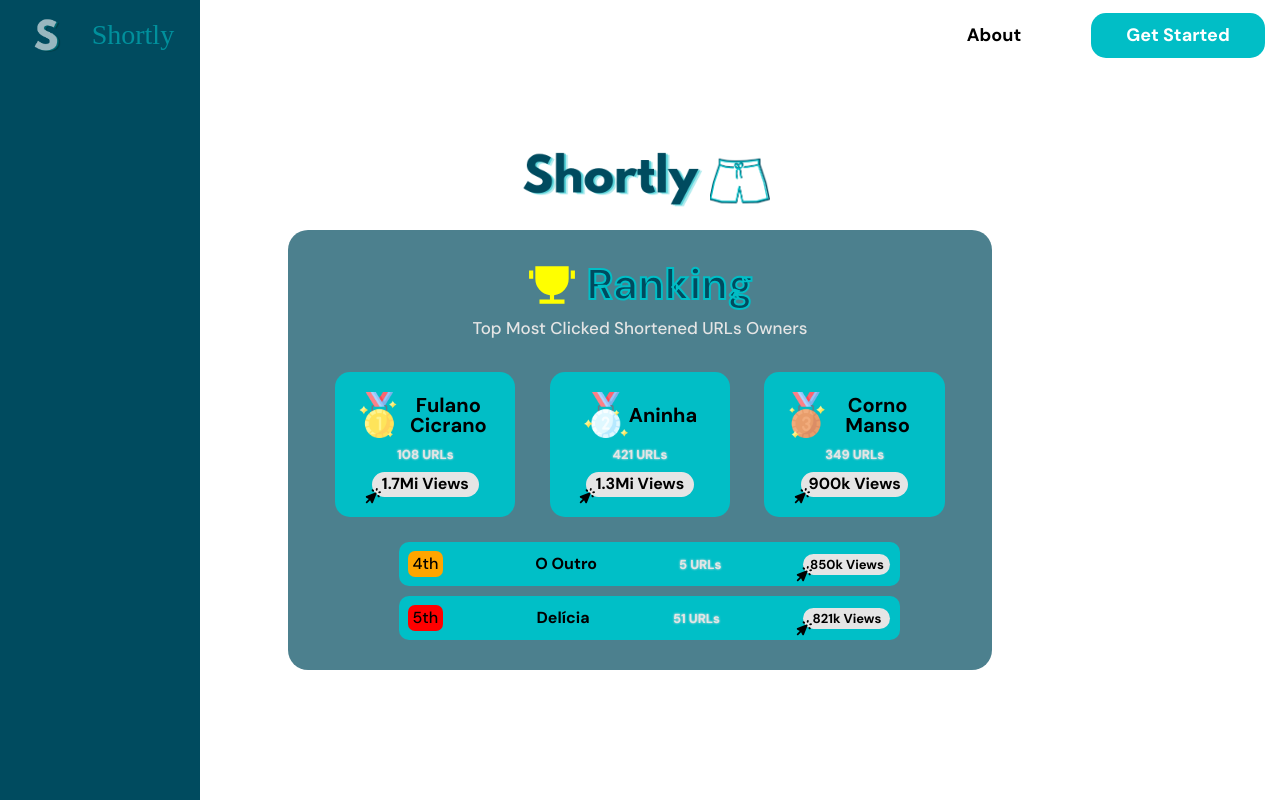
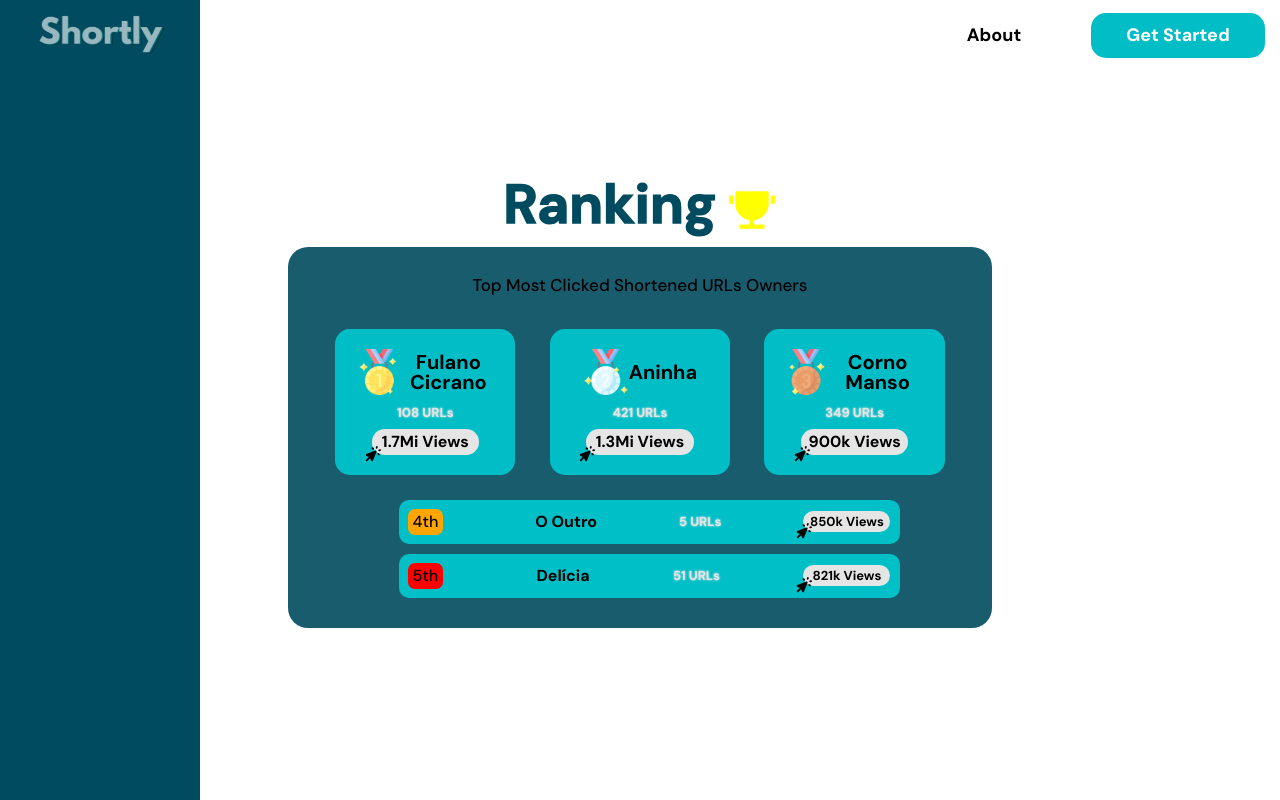
Before and after one commit to isabellexvr/shortly-front, a React (Vite) app: page / in a window 1280 px wide. Both pictures are taken after a click on the element 30 px from the left and 35 px from the top of the page. Built offline with nearby package versions, Linux system fonts and the light colour scheme; no server answers.

Commit message:
style: logo + titles

```diff
--- a/src/App.jsx
+++ b/src/App.jsx
@@ -1,5 +1,5 @@
 import { BrowserRouter, Routes, Route } from "react-router-dom";
-import RankingPage from "./pages/RankingPage"
+import RankingPage from "./pages/RankingPage";
 import Header from "./components/Header";
 import Sidebar from "./components/Sidebar";
 import styled from "styled-components";
@@ -13,7 +13,7 @@ function App() {
         <Sidebar />
         <Routes>
           <Route element={<RankingPage />} path="/" />
-          <Route element={<SignUpPage/>} path="/sign-up"/>
+          <Route element={<SignUpPage />} path="/sign-up" />
         </Routes>
       </BrowserRouter>
     </AppStyle>
@@ -21,8 +21,6 @@ function App() {
 }
 
 export default App;
-
-
 
 const AppStyle = styled.div`
   width: 100vw;
--- a/src/components/Sidebar/index.jsx
+++ b/src/components/Sidebar/index.jsx
@@ -1,9 +1,9 @@
-
 import { useState } from "react";
 import logo from "../../assets/s.png";
-import {RiTrophyFill} from "react-icons/ri"
-import {IoIosExit} from "react-icons/io"
-import { Logo, CompressedSidebar, ExpandedSidebar } from "./styles";
+import logoFull from "../../assets/logo-full-white.png";
+import { RiTrophyFill } from "react-icons/ri";
+import { IoIosExit } from "react-icons/io";
+import { Logo, CompressedSidebar, ExpandedSidebar, LogoFull } from "./styles";
 
 export default function Sidebar() {
   const [showSidebar, setShowSidebar] = useState(null);
@@ -16,19 +16,17 @@ export default function Sidebar() {
             <Logo src={logo} />
           </div>
           <div className="icons">
-            <RiTrophyFill/>
-
+            <RiTrophyFill />
           </div>
           <div className="logout">
-            <IoIosExit/>
+            <IoIosExit />
           </div>
         </CompressedSidebar>
       )}
       {showSidebar && (
         <ExpandedSidebar>
           <div className="header" onClick={() => setShowSidebar(!showSidebar)}>
-            <Logo src={logo} />
-            <h1>Shortly</h1>
+            <LogoFull src={logoFull} />
           </div>
         </ExpandedSidebar>
       )}
--- a/src/components/Sidebar/styles.js
+++ b/src/components/Sidebar/styles.js
@@ -12,6 +12,12 @@ export const Logo = styled.img`
   object-fit: cover;
   cursor: pointer;
 `;
+
+export const LogoFull = styled.img`
+  cursor: pointer;
+  padding: 10px;
+  width: 140px;
+`
 
 export const ExpandSidebar = keyframes`
 from {width: 50px}
@@ -74,6 +80,7 @@ z-index 1;
   left: 0;
   top: 0;
   animation: ${ExpandSidebar} 1s linear;
+  font-family: "DM Sans", sans-serif;
   .header {
     margin-top: 10px;
     animation: ${LogoAppear} 5s ease-in-out;
@@ -84,8 +91,9 @@ z-index 1;
     align-items: center;
     > h1 {
       cursor: pointer;
-      font-size: 28px;
+      font-size: 32px;
       color: ${colors.lightBlue};
+      font-weight: 700;
     }
   }
 `;
--- a/src/pages/RankingPage/index.jsx
+++ b/src/pages/RankingPage/index.jsx
@@ -11,10 +11,8 @@ import {
   ViewsCount,
   TwoLeftContainer,
   RankingLeft,
-  LogosContainer,
+  RankingTitle
 } from "./styles";
-import bermudaLogo from "../../assets/bermuda.png";
-import logoFull from "../../assets/logo-full.png";
 
 const MOCKEDPODIUM = [
   {
@@ -71,25 +69,19 @@ export default function RankingPage() {
 
   return (
     <>
-      <LogosContainer>
-
-        <img src={logoFull} />
-<img src={bermudaLogo} />
-
-      </LogosContainer>
-
       {getRankingError ? (
         <>um erro ocorreu</>
       ) : getRankingLoading ? (
         <>carregando...</>
       ) : (
         <>
+          <RankingTitle>
+            <h1>Ranking</h1>
+            <RiTrophyFill />
+          </RankingTitle>
+
           <RankingContainer>
             <RankingHeader>
-              <div className="title">
-                <RiTrophyFill />
-                <h1>Ranking</h1>
-              </div>
               <div className="subtitle">
                 <h2>Top Most Clicked Shortened URLs Owners</h2>
               </div>
--- a/src/pages/RankingPage/styles.js
+++ b/src/pages/RankingPage/styles.js
@@ -7,11 +7,32 @@ export const RankingContainer = styled.div`
   align-items: center;
   width: 55vw;
   height: fit-content;
-  background-color: rgb(0, 75, 95, 0.7);
   border-radius: 20px;
+  background-color: rgb(0, 75, 95, 0.9);
   padding: 30px;
   box-sizing: border-box;
   font-family: "DM Sans", sans-serif;
+`;
+
+export const RankingTitle = styled.div`
+  display: flex;
+  justify-content: center;
+  align-items: center;
+  height: fit-content;
+  font-family: "DM Sans", sans-serif;
+  padding: 5px;
+  > h1 {
+    font-size: 55px;
+    margin-right: 10px;
+    margin-bottom: 10px;
+    font-weight: 700;
+    color: ${colors.darkBlue};
+    -webkit-text-stroke: 1.5px ${colors.darkBlue};
+  }
+  > svg {
+    font-size: 50px;
+    color: yellow;
+  }
 `;
 
 export const RankingHeader = styled.div`
@@ -20,34 +41,11 @@ export const RankingHeader = styled.div`
   justify-content: center;
   align-items: center;
   margin-bottom: 35px;
-  > .title {
-    display: flex;
-    justify-content: center;
-    align-items: center;
-    font-size: 43px;
-    font-weight: 700;
-    height: fit-content;
-    margin-bottom: 10px;
-    color: ${colors.darkBlue};
-    > h1 {
-      cursor: pointer;
-      -webkit-text-stroke: 2px ${colors.lightBlue};
-      :hover {
-        color: yellow;
-        transition: all 0.7s ease;
-      }
-    }
-    > svg {
-      font-size: 50px;
-      margin-right: 10px;
-      color: yellow;
-    }
-  }
   > .subtitle {
     h2 {
       font-size: 17px;
       font-weight: 500;
-      color: ${colors.lightGrey};
+      color: black;
     }
   }
 `;
@@ -145,7 +143,7 @@ export const RankingLeft = styled.div`
   > h2 {
     font-weight: 700;
   }
-  >h3{
+  > h3 {
     color: ${colors.lightGrey};
     font-size: 13px;
     font-weight: 700;
@@ -153,18 +151,3 @@ export const RankingLeft = styled.div`
     filter: drop-shadow(0px 0px 1px ${colors.lightGrey});
   }
 `;
-
-export const LogosContainer = styled.div`
-display: flex;
-position: relative;
-display: flex;
-justify-content: center;
-height: 100px;
-align-items: center;
->img{
-  width: 200px;
-}
->img:last-child{
-  width: 60px;
-}
-`
```
Also changed, not shown: src/assets/logo-full-white.png (added).
